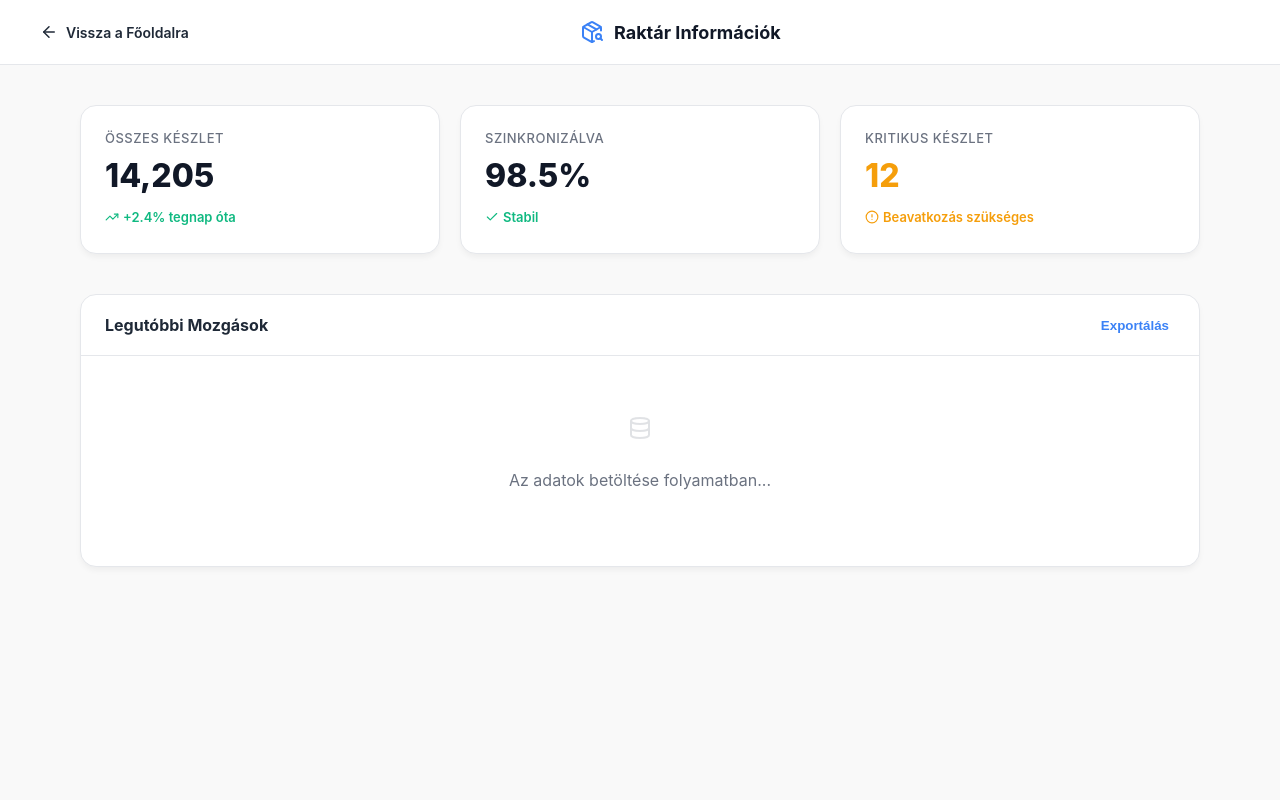
After one commit to ngygbr01/eiop, a Flask app: page /raktar in a window 1280 px wide. The commit adds this page. Run offline with Flask 3, Linux system fonts and the light colour scheme.

Commit message:
raktár teszt

```diff
--- a/app.py
+++ b/app.py
@@ -125,6 +125,10 @@ def check_session_validity(state_file):
 def index():
     return render_template('index.html')
 
+@app.route('/raktar')
+def raktar_info():
+    return render_template('raktar.html')
+
 @app.route('/kollazs')
 def kollazs():
     return render_template('kollazs.html')
--- /dev/null
+++ b/templates/raktar.html
@@ -0,0 +1,126 @@
+<!DOCTYPE html>
+<html lang="hu">
+<head>
+    <meta charset="UTF-8">
+    <meta name="viewport" content="width=device-width, initial-scale=1.0">
+    <title>Raktár Információk | EIOP</title>
+    <script src="https://unpkg.com/lucide@latest"></script>
+    <style>
+        :root {
+            --bg-app: #f9f9f9; --bg-panel: #ffffff; --text-main: #1f2937; --text-muted: #6b7280;
+            --border-subtle: #e5e7eb; --accent-color: #3b82f6; --success: #10b981; --warning: #f59e0b;
+            --shadow-soft: 0 4px 6px -1px rgba(0, 0, 0, 0.05);
+        }
+
+        body {
+            font-family: 'Inter', -apple-system, BlinkMacSystemFont, sans-serif;
+            background-color: var(--bg-app); color: var(--text-main);
+            margin: 0; padding: 0; height: 100vh; display: flex; flex-direction: column;
+        }
+
+        /* HEADER */
+        .app-header {
+            background: rgba(255, 255, 255, 0.9); backdrop-filter: blur(8px);
+            border-bottom: 1px solid var(--border-subtle);
+            padding: 0 24px; height: 64px; display: flex; align-items: center; justify-content: space-between;
+        }
+
+        .back-btn {
+            display: flex; align-items: center; gap: 8px; text-decoration: none;
+            color: var(--text-main); font-weight: 600; font-size: 14px;
+            padding: 8px 16px; border-radius: 8px; transition: background 0.2s;
+        }
+        .back-btn:hover { background: #f3f4f6; }
+
+        .page-title { font-weight: 700; font-size: 18px; color: #111827; display: flex; align-items: center; gap: 10px; }
+
+        /* CONTENT */
+        .content-container { padding: 40px; max-width: 1200px; margin: 0 auto; width: 100%; box-sizing: border-box; }
+
+        /* STATS GRID */
+        .stats-grid {
+            display: grid; grid-template-columns: repeat(auto-fit, minmax(240px, 1fr));
+            gap: 20px; margin-bottom: 40px;
+        }
+
+        .stat-card {
+            background: var(--bg-panel); border-radius: 16px; padding: 24px;
+            border: 1px solid var(--border-subtle); box-shadow: var(--shadow-soft);
+            display: flex; flex-direction: column; gap: 10px;
+        }
+
+        .stat-label { font-size: 13px; color: var(--text-muted); font-weight: 500; text-transform: uppercase; letter-spacing: 0.5px; }
+        .stat-value { font-size: 32px; font-weight: 800; color: #111827; }
+        .stat-trend { font-size: 13px; font-weight: 600; display: flex; align-items: center; gap: 4px; }
+        .trend-up { color: var(--success); }
+        .trend-down { color: var(--warning); }
+
+        /* TABLE SECTION */
+        .table-panel {
+            background: var(--bg-panel); border-radius: 16px;
+            border: 1px solid var(--border-subtle); box-shadow: var(--shadow-soft);
+            overflow: hidden;
+        }
+
+        .panel-header {
+            padding: 20px 24px; border-bottom: 1px solid var(--border-subtle);
+            display: flex; justify-content: space-between; align-items: center;
+        }
+        .panel-title { font-weight: 700; font-size: 16px; }
+
+        .placeholder-content {
+            padding: 60px; text-align: center; color: var(--text-muted);
+        }
+    </style>
+</head>
+<body>
+
+    <header class="app-header">
+        <a href="/" class="back-btn">
+            <i data-lucide="arrow-left" width="18"></i> Vissza a Főoldalra
+        </a>
+        <div class="page-title">
+            <i data-lucide="package-search" style="color:var(--accent-color)"></i> Raktár Információk
+        </div>
+        <div style="width: 100px;"></div> </header>
+
+    <div class="content-container">
+
+        <div class="stats-grid">
+            <div class="stat-card">
+                <div class="stat-label">Összes Készlet</div>
+                <div class="stat-value">14,205</div>
+                <div class="stat-trend trend-up"><i data-lucide="trending-up" width="14"></i> +2.4% tegnap óta</div>
+            </div>
+
+            <div class="stat-card">
+                <div class="stat-label">Szinkronizálva</div>
+                <div class="stat-value">98.5%</div>
+                <div class="stat-trend trend-up"><i data-lucide="check" width="14"></i> Stabil</div>
+            </div>
+
+            <div class="stat-card">
+                <div class="stat-label">Kritikus Készlet</div>
+                <div class="stat-value" style="color:var(--warning)">12</div>
+                <div class="stat-trend trend-down"><i data-lucide="alert-circle" width="14"></i> Beavatkozás szükséges</div>
+            </div>
+        </div>
+
+        <div class="table-panel">
+            <div class="panel-header">
+                <div class="panel-title">Legutóbbi Mozgások</div>
+                <button style="border:none; background:none; cursor:pointer; color:var(--accent-color); font-weight:600;">Exportálás</button>
+            </div>
+            <div class="placeholder-content">
+                <i data-lucide="database" width="48" style="opacity:0.2; margin-bottom:10px;"></i>
+                <p>Az adatok betöltése folyamatban...</p>
+            </div>
+        </div>
+
+    </div>
+
+    <script>
+        lucide.createIcons();
+    </script>
+</body>
+</html>
```
Also changed, not shown: templates/index.html (+119 -174 lines).
